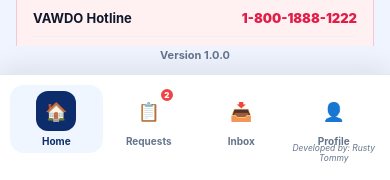
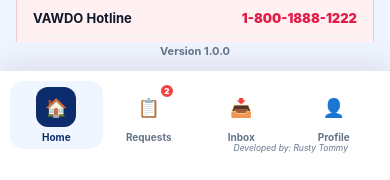
Before and after one commit to tomcaberio99-design/mswdoalegriaapp, a React Native app: screen / in a window 390 px wide. Shown: the part 661-841 px from the top of the page. Built offline with nearby package versions, Linux system fonts and the light colour scheme.

Commit message:
Adjust developer credit position

```diff
--- a/src/components/BottomTabBar.js
+++ b/src/components/BottomTabBar.js
@@ -65,7 +65,7 @@ const styles = StyleSheet.create({
     borderTopWidth: 1,
     borderTopColor: theme.colors.border,
     paddingTop: 10,
-    paddingBottom: 30,
+    paddingBottom: 34,
     paddingHorizontal: 10,
     shadowColor: "#000000",
     shadowOpacity: 0.08,
@@ -112,10 +112,10 @@ const styles = StyleSheet.create({
   },
   developerText: {
     position: "absolute",
-    top: 58,
-    left: 0,
-    right: 0,
-    textAlign: "center",
+    top: 62,
+    left: -54,
+    width: 150,
+    textAlign: "left",
     color: theme.colors.muted,
     fontSize: 8.5,
     fontStyle: "italic"
```
